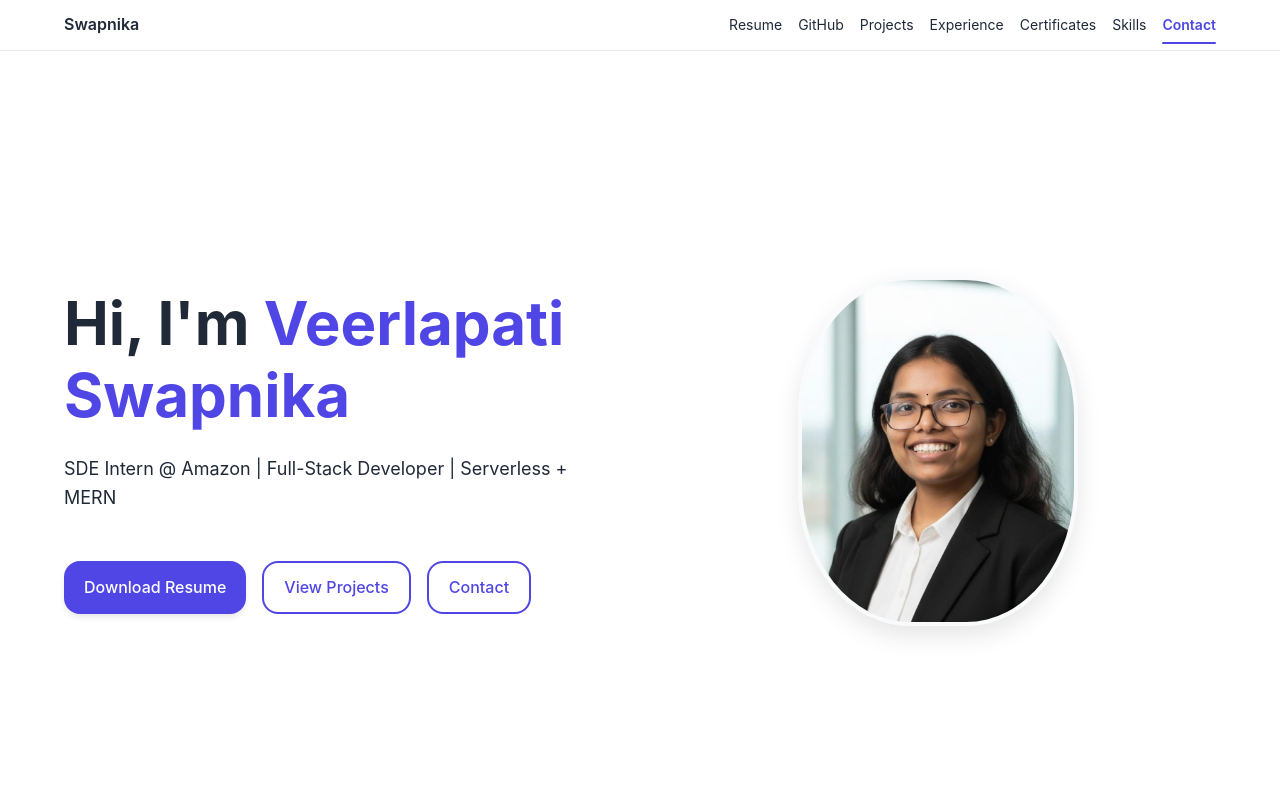
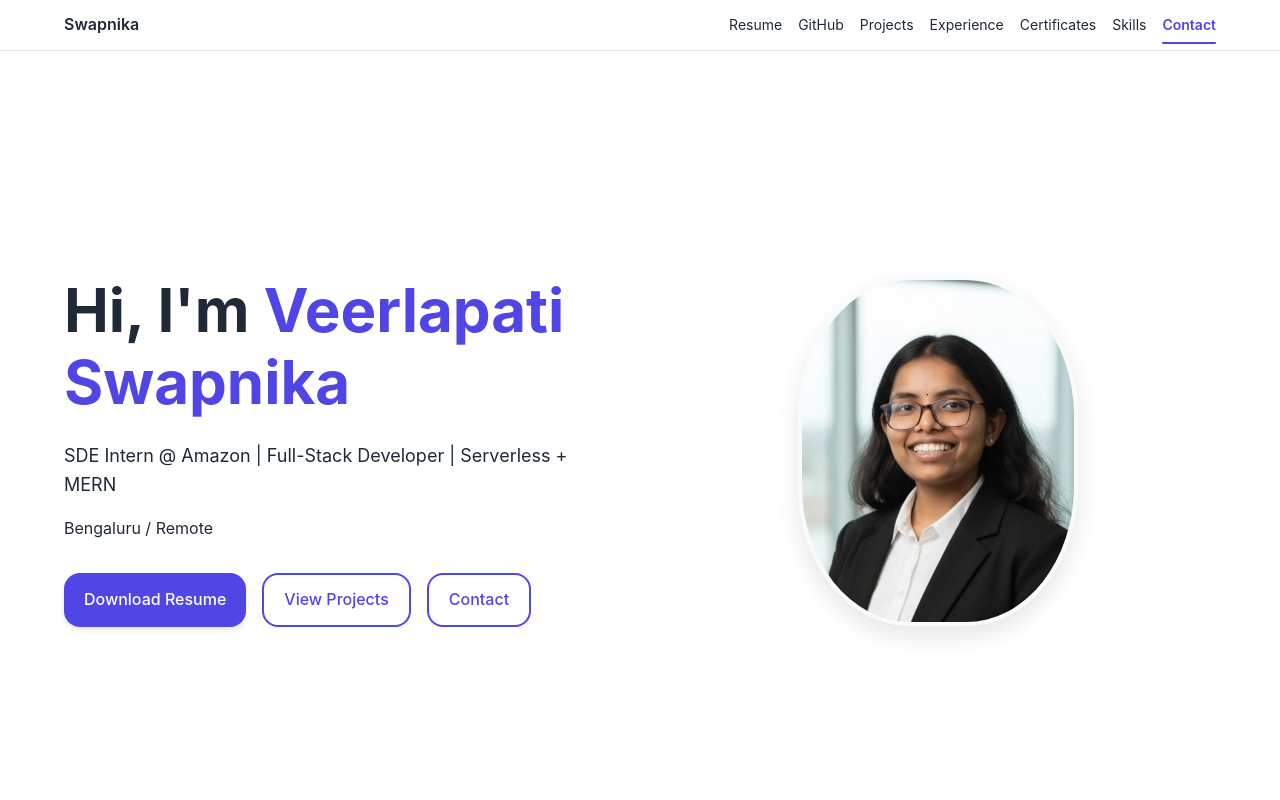
Before and after one commit to Swapnika2608/swapnika-portfolio, a React (Vite) app: page / in a window 1280 px wide. Shown: the top 800 px of the page. Built offline with nearby package versions, Linux system fonts and the light colour scheme.

Commit message:
add profile image

```diff
--- a/src/data.jsx
+++ b/src/data.jsx
@@ -1,6 +1,6 @@
 import React from 'react';
 import { motion } from 'framer-motion';
-
+import profile from "./assets/profile.jpg";
 
 // Hero Banner
 const Hero = ({ name, title, summary, contact }) => (
@@ -31,6 +31,9 @@ const Hero = ({ name, title, summary, contact }) => (
             transition={{ delay: 0.35 }}
             className="mt-4 flex gap-3"
           >
+            <span className="px-3 py-1 bg-blue-100 text-blue-800 rounded-full text-sm font-medium">
+              Bengaluru / Remote
+            </span>
           </motion.div>
 
           <div className="mt-8 flex gap-4">
@@ -75,7 +78,7 @@ const Hero = ({ name, title, summary, contact }) => (
           className="flex justify-center"
         >
           <img
-            src="/src/assets/profile.jpg"
+            src={profile}
             alt="Veerlapati Swapnika"
             className="profile-image"
           />
```
